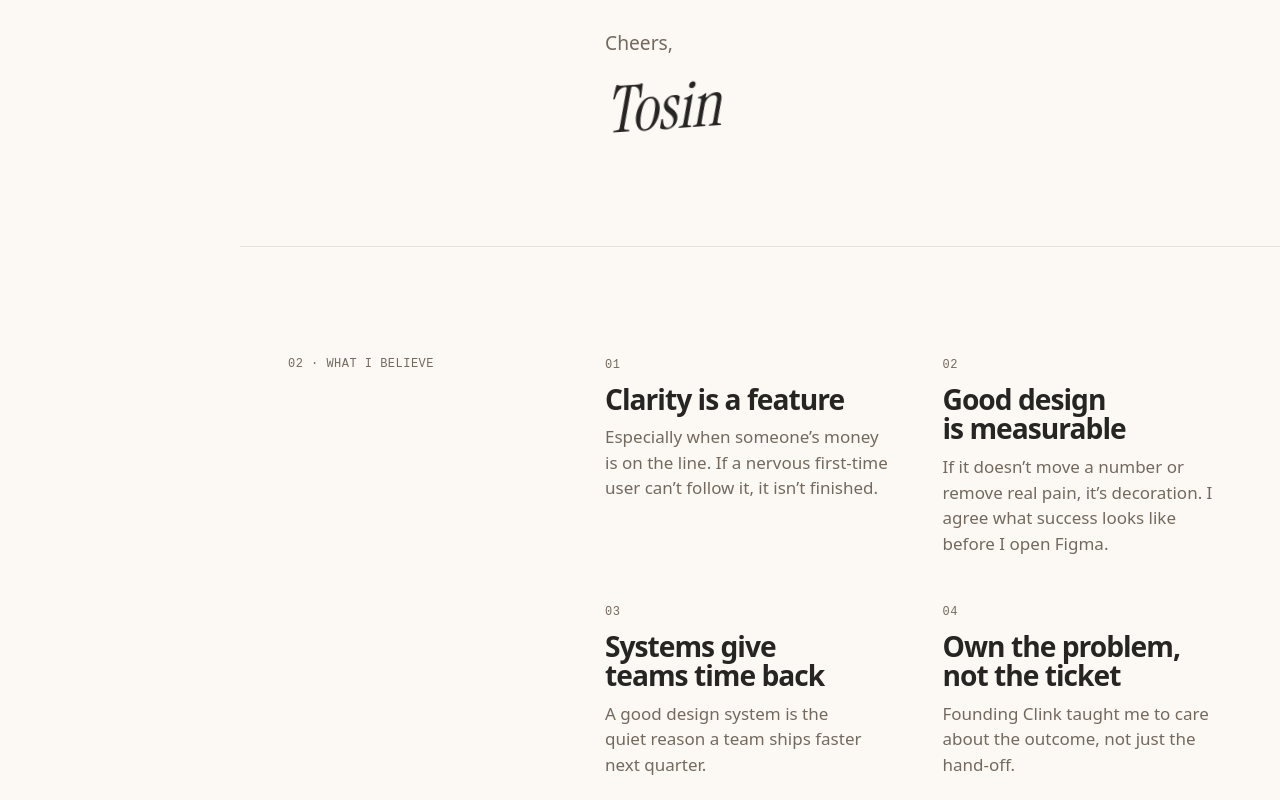
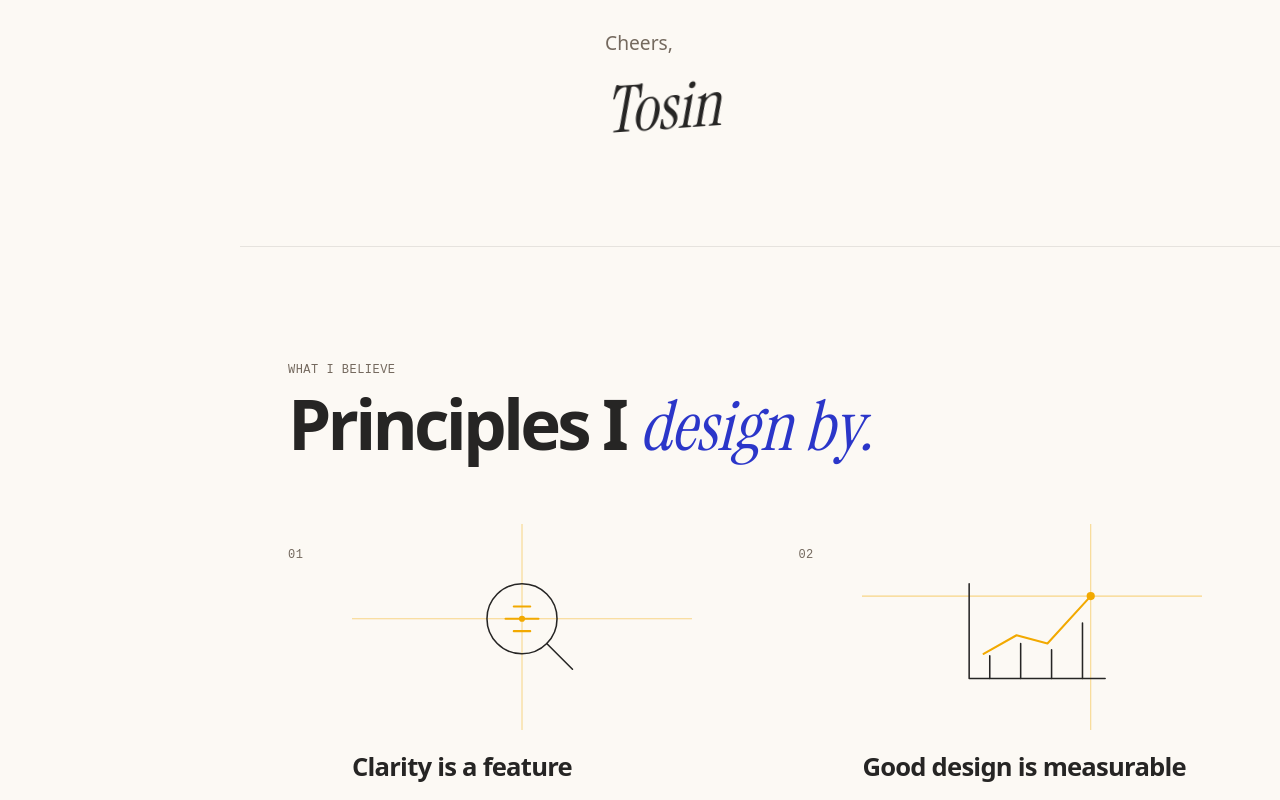
Before and after one commit to bodariddy/design-portfolio, an Astro site in the folder site/: page /about in a window 1280 px wide. Shown: the part 2000-2800 px from the top of the page. Built offline with nearby package versions, Linux system fonts and the light colour scheme; Astro itself is replaced by a stand-in of ours.

Commit message:
About: beliefs section with scroll-drawn line illustrations
Co-Authored-By: Claude Opus 5.5 <noreply@anthropic.com>
Claude-Session: https://claude.ai/code/session_01HVjr9VzZXK1eY88VEY84qS

```diff
--- /dev/null
+++ b/site/src/components/Beliefs.astro
@@ -0,0 +1,97 @@
+---
+// "What I believe": line illustrations that draw themselves in as they scroll into view
+// (interaction ref: Jaykay's "What I stick to"; icons and copy are our own).
+// Layers: .x crosshair guides fade in → .d ink strokes draw → .a gold accents draw → .pt dot appears.
+const beliefs = [
+  {
+    t: 'Clarity is a feature',
+    d: 'Especially when someone’s money is on the line. If a nervous first-time user can’t follow it, it isn’t finished.',
+    svg: `<path class="x" d="M0 92H330"/><path class="x" d="M165 0V200"/>
+      <circle class="d" cx="165" cy="92" r="34" pathLength="1"/>
+      <path class="d" d="M189 116L214 141" pathLength="1"/>
+      <path class="a" d="M149 92H181M157 80H173M157 104H173" pathLength="1"/>
+      <circle class="pt" cx="165" cy="92" r="3"/>`,
+  },
+  {
+    t: 'Good design is measurable',
+    d: 'If it doesn’t move a number or remove real pain, it’s decoration. I agree what success looks like before I open Figma.',
+    svg: `<path class="x" d="M0 70H330"/><path class="x" d="M222 0V200"/>
+      <path class="d" d="M104 150H236M104 150V58" pathLength="1"/>
+      <path class="d" d="M124 150V128M154 150V116M184 150V122M214 150V96" pathLength="1"/>
+      <path class="a" d="M118 126L150 108L180 116L222 70" pathLength="1"/>
+      <circle class="pt" cx="222" cy="70" r="4"/>`,
+  },
+  {
+    t: 'Systems give teams time back',
+    d: 'A good design system is the quiet reason a team ships faster next quarter.',
+    svg: `<path class="x" d="M0 100H330"/><path class="x" d="M165 0V200"/>
+      <rect class="d" x="117" y="52" width="42" height="42" rx="9" pathLength="1"/>
+      <rect class="d" x="171" y="52" width="42" height="42" rx="9" pathLength="1"/>
+      <rect class="d" x="117" y="106" width="42" height="42" rx="9" pathLength="1"/>
+      <rect class="d" x="171" y="106" width="42" height="42" rx="9" pathLength="1"/>
+      <path class="a" d="M138 63L149 73L138 83L127 73Z" pathLength="1"/>
+      <path class="a" d="M192 63L203 73L192 83L181 73ZM138 117L149 127L138 137L127 127ZM192 117L203 127L192 137L181 127Z" pathLength="1"/>
+      <circle class="pt" cx="165" cy="100" r="3"/>`,
+  },
+  {
+    t: 'Own the problem, not the ticket',
+    d: 'Founding Clink taught me to care about the outcome, not just the hand-off.',
+    svg: `<path class="x" d="M0 100H330"/><path class="x" d="M236 0V200"/>
+      <path class="d" d="M96 70H190V88A12 12 0 0 0 190 112V130H96V112A12 12 0 0 0 96 88Z" pathLength="1"/>
+      <path class="d" d="M120 92H162M120 108H150" pathLength="1"/>
+      <path class="a" d="M202 100H236M226 90L236 100L226 110" pathLength="1"/>
+      <circle class="a" cx="236" cy="100" r="14" pathLength="1"/>
+      <circle class="pt" cx="236" cy="100" r="3.5"/>`,
+  },
+];
+---
+<section class="bel wrap" aria-labelledby="b-title">
+  <p class="mono muted">What I believe</p>
+  <h2 id="b-title">Principles I <span class="serif">design by.</span></h2>
+  <ol class="vals" role="list">
+    {beliefs.map((b, i) => (
+      <li class="val">
+        <b class="mono">{String(i + 1).padStart(2, '0')}</b>
+        <svg class="ill" viewBox="0 0 330 200" aria-hidden="true" set:html={b.svg} />
+        <h3>{b.t}</h3>
+        <p>{b.d}</p>
+      </li>
+    ))}
+  </ol>
+</section>
+
+<script is:inline>
+  (function () {
+    const items = document.querySelectorAll('.bel .val');
+    if (!('IntersectionObserver' in window)) { items.forEach(i => i.classList.add('in')); return; }
+    const io = new IntersectionObserver(es => es.forEach(e => { if (e.isIntersecting) { e.target.classList.add('in'); io.unobserve(e.target); } }), { rootMargin: '0px 0px -18% 0px' });
+    items.forEach(i => io.observe(i));
+  })();
+</script>
+
+<style>
+  .bel { padding-block: clamp(56px, 8vw, 110px); border-top: 1.5px solid var(--line); }
+  .bel h2 .serif { font-weight: 400; color: var(--accent-text); }
+  .bel h2 { font-size: clamp(40px, 5.4vw, 80px); letter-spacing: -.055em; line-height: .95; margin: 12px 0 0; font-weight: 800; }
+  .vals { list-style: none; margin: clamp(40px, 5vw, 72px) 0 0; padding: 0; display: grid; grid-template-columns: repeat(2, minmax(0, 1fr)); gap: clamp(56px, 7vw, 96px) clamp(32px, 6vw, 96px); }
+  .val { display: grid; grid-template-columns: 64px minmax(0, 1fr); align-items: start; align-content: start; }
+  .val > b { grid-row: 1; padding-top: 22px; color: var(--muted); font-weight: 400; }
+  .ill { grid-area: 1 / 2; width: 100%; max-width: 340px; height: auto; overflow: visible; }
+  .val h3 { grid-column: 2; margin: 22px 0 10px; font-size: clamp(22px, 2vw, 28px); line-height: 1.15; letter-spacing: -.03em; font-weight: 600; }
+  .val p { grid-column: 2; margin: 0; max-width: 44ch; font-size: 17px; line-height: 1.6; color: var(--muted); }
+
+  .ill :global(.x) { stroke: var(--coin); stroke-width: 1; opacity: 0; transition: opacity .8s .2s; }
+  .ill :global(.d) { fill: none; stroke: var(--text); stroke-width: 1.5; stroke-linecap: round; stroke-linejoin: round; stroke-dasharray: 1; stroke-dashoffset: 1; transition: stroke-dashoffset 1.4s cubic-bezier(.45, 0, .2, 1) .35s; }
+  .ill :global(.a) { fill: none; stroke: var(--coin); stroke-width: 2; stroke-linecap: round; stroke-linejoin: round; stroke-dasharray: 1; stroke-dashoffset: 1; transition: stroke-dashoffset 1s cubic-bezier(.45, 0, .2, 1) 1.2s; }
+  .ill :global(.pt) { fill: var(--coin); opacity: 0; transition: opacity .5s 1.4s; }
+  .val.in .ill :global(.x) { opacity: .45; }
+  .val.in .ill :global(.d), .val.in .ill :global(.a) { stroke-dashoffset: 0; }
+  .val.in .ill :global(.pt) { opacity: 1; }
+
+  @media (max-width: 860px) { .vals { grid-template-columns: 1fr; } .val { grid-template-columns: 40px minmax(0, 1fr); } }
+  @media (prefers-reduced-motion: reduce) {
+    .ill :global(.x) { opacity: .45; transition: none; }
+    .ill :global(.d), .ill :global(.a) { stroke-dashoffset: 0; transition: none; }
+    .ill :global(.pt) { opacity: 1; transition: none; }
+  }
+</style>
--- a/site/src/pages/about.astro
+++ b/site/src/pages/about.astro
@@ -5,15 +5,10 @@ import Nav from '../components/Nav.astro';
 import Experience from '../components/Experience.astro';
 import Contact from '../components/Contact.astro';
 import OffClock from '../components/OffClock.astro';
+import Beliefs from '../components/Beliefs.astro';
 import portrait from '../assets/portrait.png';
 import { site, updated } from '../data/site';
 
-const beliefs = [
-  ['Clarity is a feature', 'Especially when someone’s money is on the line. If a nervous first-time user can’t follow it, it isn’t finished.'],
-  ['Good design is measurable', 'If it doesn’t move a number or remove real pain, it’s decoration. I agree what success looks like before I open Figma.'],
-  ['Systems give teams time back', 'A good design system is the quiet reason a team ships faster next quarter.'],
-  ['Own the problem, not the ticket', 'Founding Clink taught me to care about the outcome, not just the hand-off.'],
-];
 
 const toolkit = {
   Design: ['Figma', 'FigJam', 'Miro', 'Prototyping', 'Design systems'],
@@ -74,15 +69,7 @@ const toolkit = {
       </div>
     </section>
 
-    <!-- BELIEFS -->
-    <section class="beliefs wrap" aria-labelledby="b-title">
-      <div class="side mono muted"><p id="b-title">02 · What I believe</p></div>
-      <ol class="b-list" role="list" data-reveal>
-        {beliefs.map(([t, d], i) => (
-          <li><span class="mono n">{String(i + 1).padStart(2, '0')}</span><h3>{t}</h3><p>{d}</p></li>
-        ))}
-      </ol>
-    </section>
+    <Beliefs />
 
     <!-- TOOLKIT -->
     <section class="toolkit wrap" aria-labelledby="t-title">
@@ -132,7 +119,7 @@ const toolkit = {
   figcaption { display: flex; justify-content: space-between; margin-top: 10px; color: var(--muted); }
 
   /* Two-column editorial sections */
-  .letter, .beliefs, .toolkit { display: grid; grid-template-columns: 1fr 2.2fr; gap: 32px; padding-block: clamp(56px, 8vw, 110px); border-top: 1.5px solid var(--line); }
+  .letter, .toolkit { display: grid; grid-template-columns: 1fr 2.2fr; gap: 32px; padding-block: clamp(56px, 8vw, 110px); border-top: 1.5px solid var(--line); }
   .side p { margin: 6px 0 0; position: sticky; top: 92px; }
   .body { max-width: 680px; }
   .body p { font-size: clamp(18px, 1.5vw, 21px); line-height: 1.6; margin: 0 0 1.1em; }
@@ -179,7 +166,7 @@ const toolkit = {
   @media (max-width: 900px) {
     .hero { grid-template-columns: 1fr; align-items: start; }
     .portrait { max-width: 520px; }
-    .letter, .beliefs, .toolkit { grid-template-columns: 1fr; gap: 12px; }
+    .letter, .toolkit { grid-template-columns: 1fr; gap: 12px; }
     .side p { position: static; }
   }
   @media (max-width: 600px) {
```
Also changed, not shown: DECISIONS.md (+1 -0 lines), inspiration/jaykay-about/stick-0.png (added), inspiration/jaykay-about/stick-h1.png (added), inspiration/jaykay-about/stick-h2.png (added), inspiration/jaykay-about/stick-h3.png (added), inspiration/jaykay-about/stick-h4.png (added).
